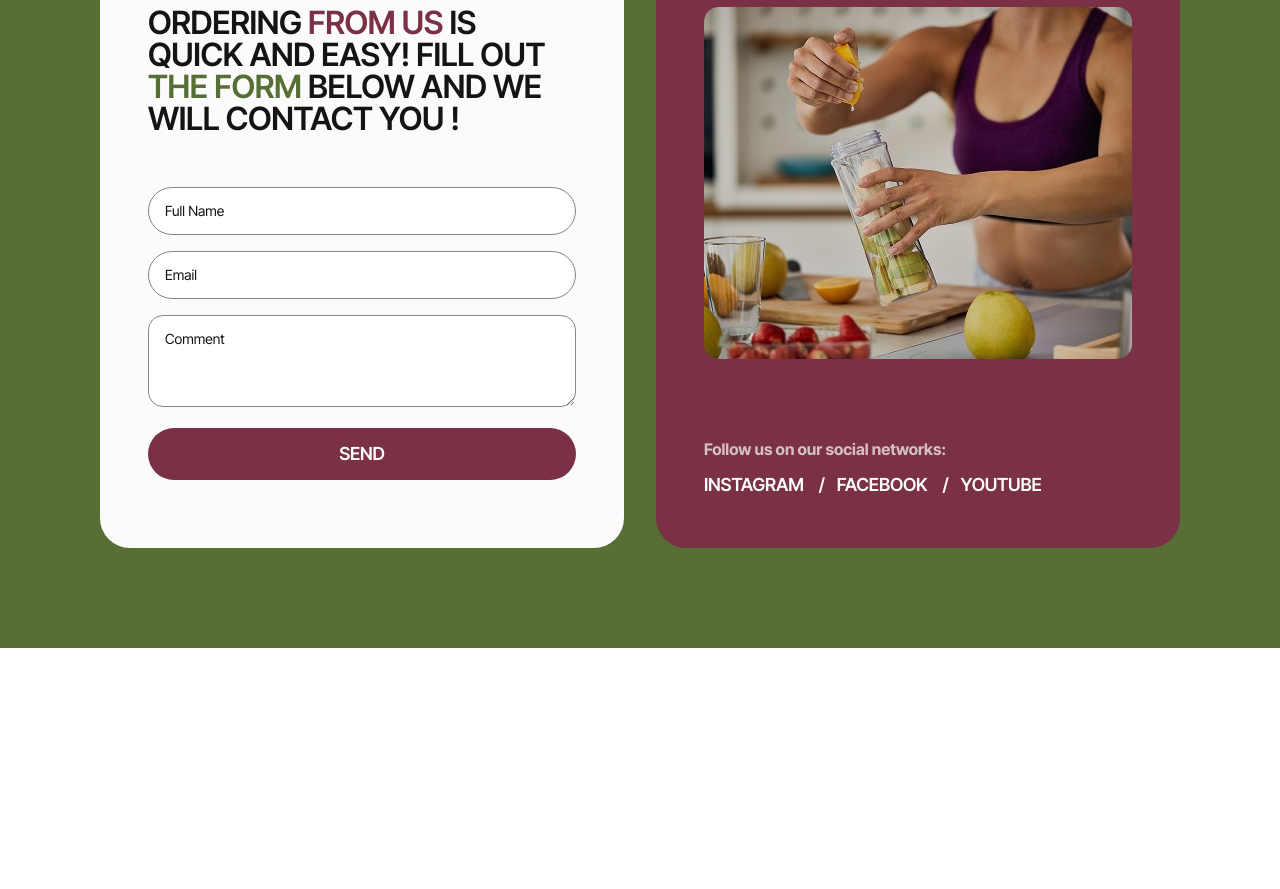
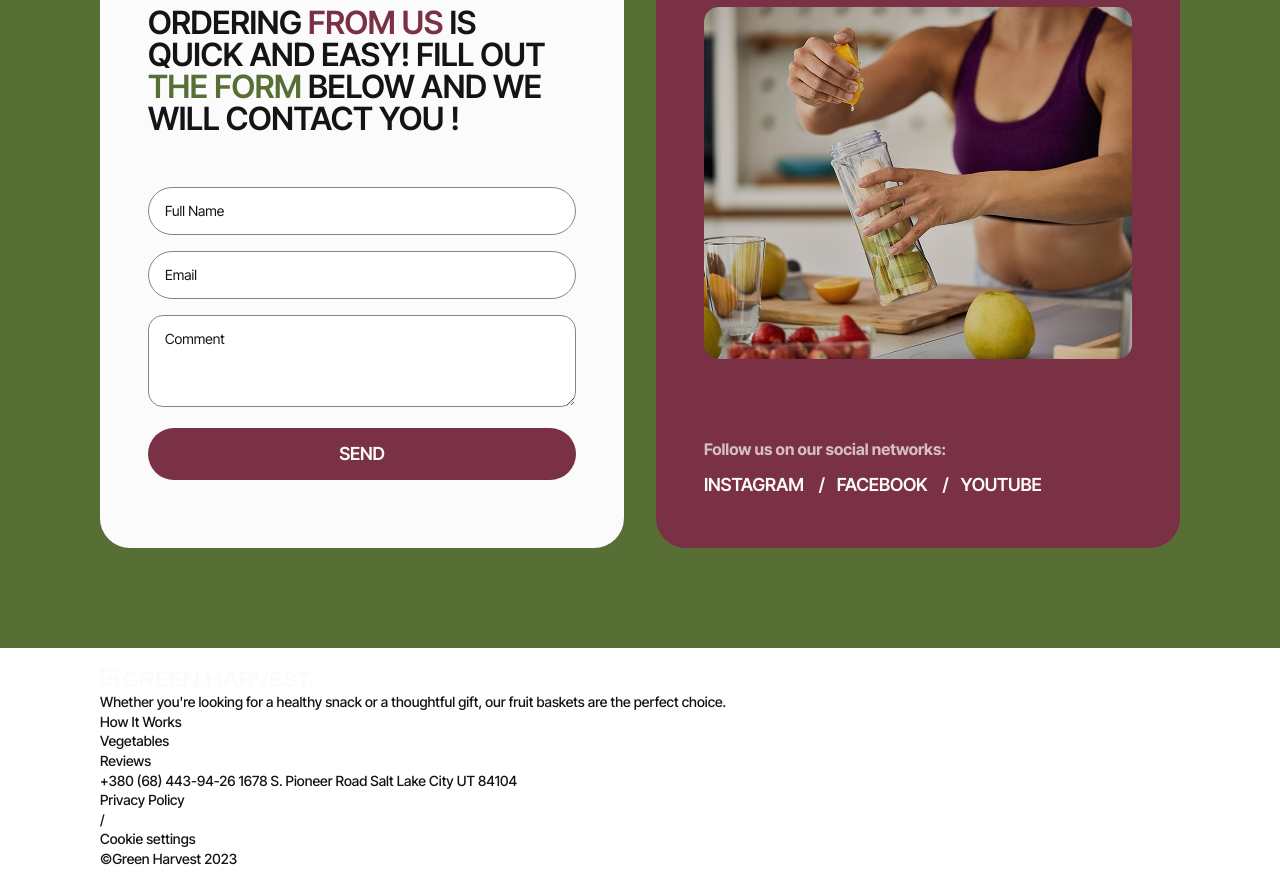
Before and after one commit to Oleksandr46/Green-Harvest, a website built with Vite: page src/index.html in a window 1280 px wide. Shown: the part 4299-5188 px from the top of the page. Before the commit the page ends 4987 px from the top, so only its background shows below. Built offline with nearby package versions, Linux system fonts and the light colour scheme.

Commit message:
add html

```diff
--- a/src/partials/footer.html
+++ b/src/partials/footer.html
@@ -1,3 +1,51 @@
 <footer class="footer">
-  <div class="container"></div>
+  <div class="container">
+    <div class="footer-menu-contact">
+      <div class="footer-logo-text">
+        <a href="#home">
+          <svg class="footer-logo header-logo-icon" width="16" height="16">
+            <use href="./img/sprite.svg#vector"></use>
+          </svg>
+          <svg
+            class="footer-logo-text header-text-logo"
+            width="148"
+            height="12"
+          >
+            <use href="./img/sprite.svg#GreenHarvest"></use>
+          </svg>
+          <p class="footer-text">
+            Whether you're looking for a healthy snack or a thoughtful gift, our
+            fruit baskets are the perfect choice.
+          </p>
+        </a>
+      </div>
+      <div class="footer-block">
+        <nav class="footer-nav">
+          <ul class="footer-nav-list">
+            <li class="footer-nav-item">
+              <a href="#how-it-works">How It Works</a>
+            </li>
+            <li class="footer-nav-item">
+              <a href="#vegetables">Vegetables</a>
+            </li>
+            <li class="footer-nav-item"><a href="#reviews">Reviews</a></li>
+          </ul>
+        </nav>
+        <div class="footer-contact">
+          <a class="footer-phone" href="tel:+380684439426"
+            >+380 (68) 443-94-26</a
+          >
+          <a class="loucation" href=""
+            >1678 S. Pioneer Road Salt Lake City UT 84104</a
+          >
+        </div>
+      </div>
+    </div>
+    <div class="footer-privacy-policy">
+      <a class="privacy-policy" href="#">Privacy Policy</a>
+      <p class="policy-slash">/</p>
+      <a class="footer-cookie" href="#">Cookie settings</a>
+      <p class="footer-botoom-link">©Green Harvest 2023</p>
+    </div>
+  </div>
 </footer>
```
